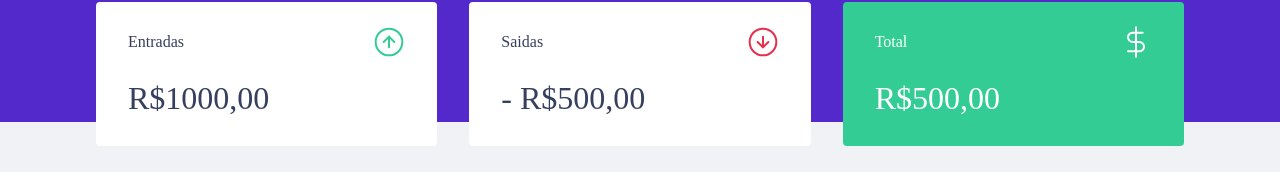
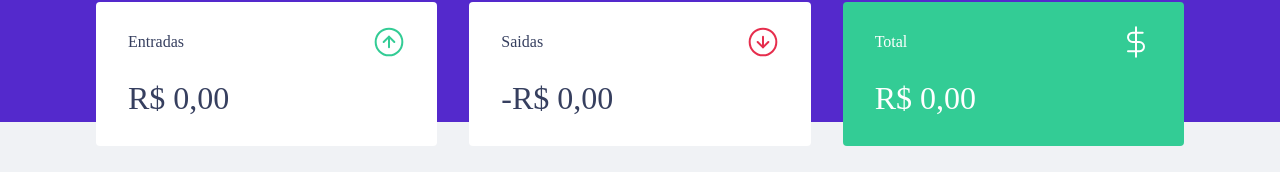
Before and after one commit to devgorgen/agmoney, a React (Create React App) app: page / in a window 1280 px wide. Shown: the part 118-290 px from the top of the page. Built offline with nearby package versions, Linux system fonts and the light colour scheme; no server answers; what miragejs would draw is missing.

Commit message:
Adding summary using reduce to calculate.

```diff
--- a/src/components/Summary/index.tsx
+++ b/src/components/Summary/index.tsx
@@ -9,7 +9,22 @@
 export function Summary() {
     const { transactions } = useContext(TransactionsContext);
 
-    console.log(transactions);
+    const summary = transactions.reduce((acc, transaction) => {
+
+        if (transaction.type === 'deposit') {
+            acc.deposits += transaction.amount;
+            acc.total += transaction.amount;
+        } else {
+            acc.withdraws += transaction.amount;
+            acc.total -= transaction.amount;
+        }
+
+        return acc;
+    }, {
+        deposits: 0,
+        withdraws: 0,
+        total: 0,
+    });
 
     return (
         <Container>
@@ -18,21 +33,36 @@
                     <p>Entradas</p>
                     <img src={incomeImg} alt="Entradas" />
                 </header>
-                <strong>R$1000,00</strong>
+                <strong>
+                    {new Intl.NumberFormat('pt-BR', {
+                        style: 'currency',
+                        currency: 'BRL'
+                    }).format(summary.deposits)}
+                </strong>
             </div>
             <div>
                 <header>
                     <p>Saidas</p>
                     <img src={outcomeImg} alt="Saidas" />
                 </header>
-                <strong>- R$500,00</strong>
+                <strong>-
+                    {new Intl.NumberFormat('pt-BR', {
+                        style: 'currency',
+                        currency: 'BRL'
+                    }).format(summary.withdraws)}
+                </strong>
             </div>
             <div className="highlight-background">
                 <header>
                     <p>Total</p>
                     <img src={totalImg} alt="Total" />
                 </header>
-                <strong>R$500,00</strong>
+                <strong>
+                    {new Intl.NumberFormat('pt-BR', {
+                        style: 'currency',
+                        currency: 'BRL'
+                    }).format(summary.total)}
+                </strong>
             </div>
         </Container>
     )
```
